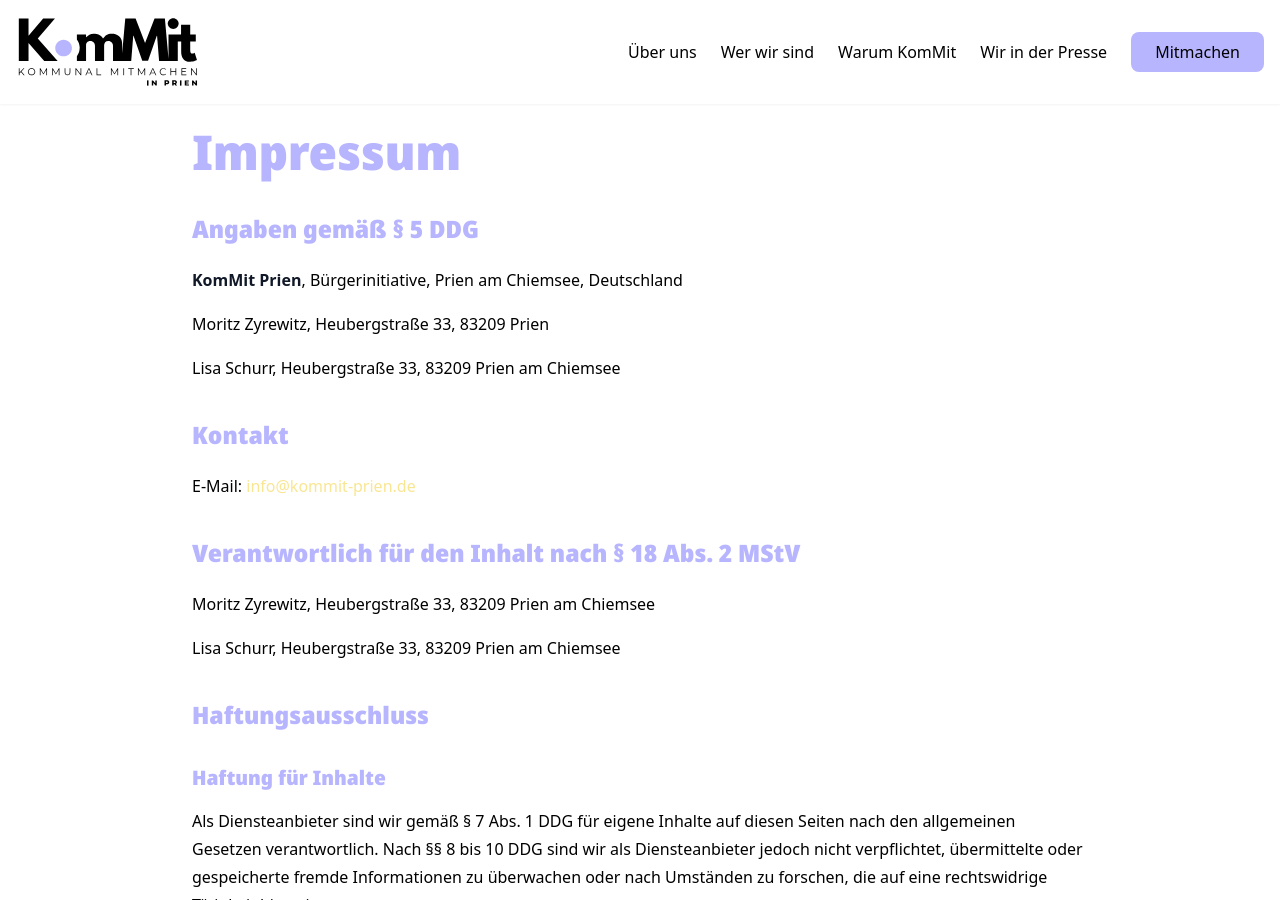
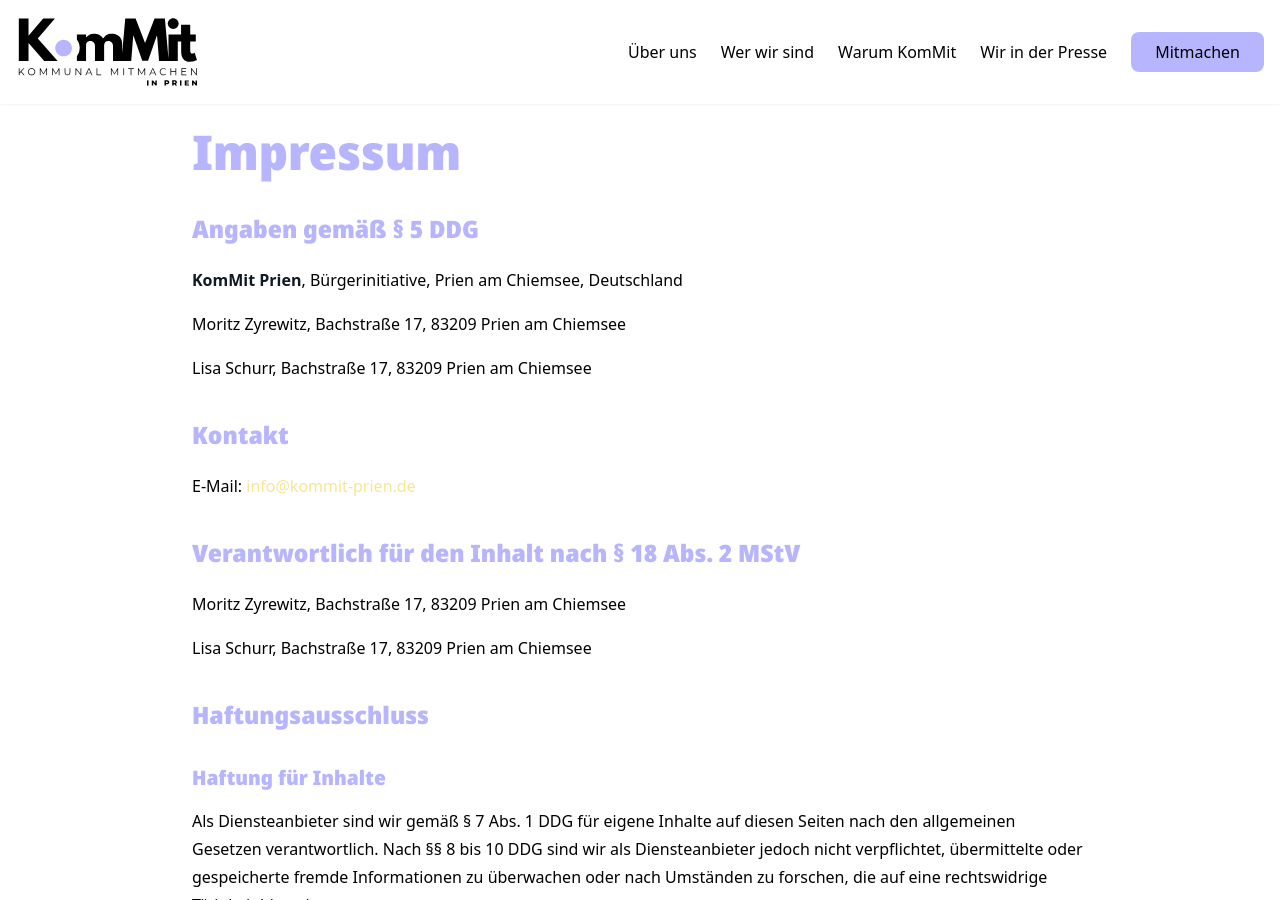
Before and after one commit to mblascoespar/kommitprien, a Jekyll site: the page built from impressum.md, in a window 1280 px wide and 900 px high. Built offline with Jekyll 4.4.1, drawn with Linux system fonts in a browser that asks for light colours.

Commit message:
Update Seiten “impressum”

```diff
--- a/impressum.md
+++ b/impressum.md
@@ -7,9 +7,9 @@ heading: Impressum
 
 **KomMit Prien**, Bürgerinitiative, Prien am Chiemsee, Deutschland
 
-Moritz Zyrewitz, Heubergstraße 33, 83209 Prien
+Moritz Zyrewitz, Bachstraße 17, 83209 Prien am Chiemsee
 
-Lisa Schurr, Heubergstraße 33, 83209 Prien am Chiemsee
+Lisa Schurr, Bachstraße 17, 83209 Prien am Chiemsee
 
 ## Kontakt
 
@@ -17,9 +17,9 @@ E-Mail: [info@kommit-prien.de](mailto:info@kommit-prien.de)
 
 ## Verantwortlich für den Inhalt nach § 18 Abs. 2 MStV
 
-Moritz Zyrewitz, Heubergstraße 33, 83209 Prien am Chiemsee
+Moritz Zyrewitz, Bachstraße 17, 83209 Prien am Chiemsee
 
-Lisa Schurr, Heubergstraße 33, 83209 Prien am Chiemsee
+Lisa Schurr, Bachstraße 17, 83209 Prien am Chiemsee
 
 ## Haftungsausschluss
 
```
